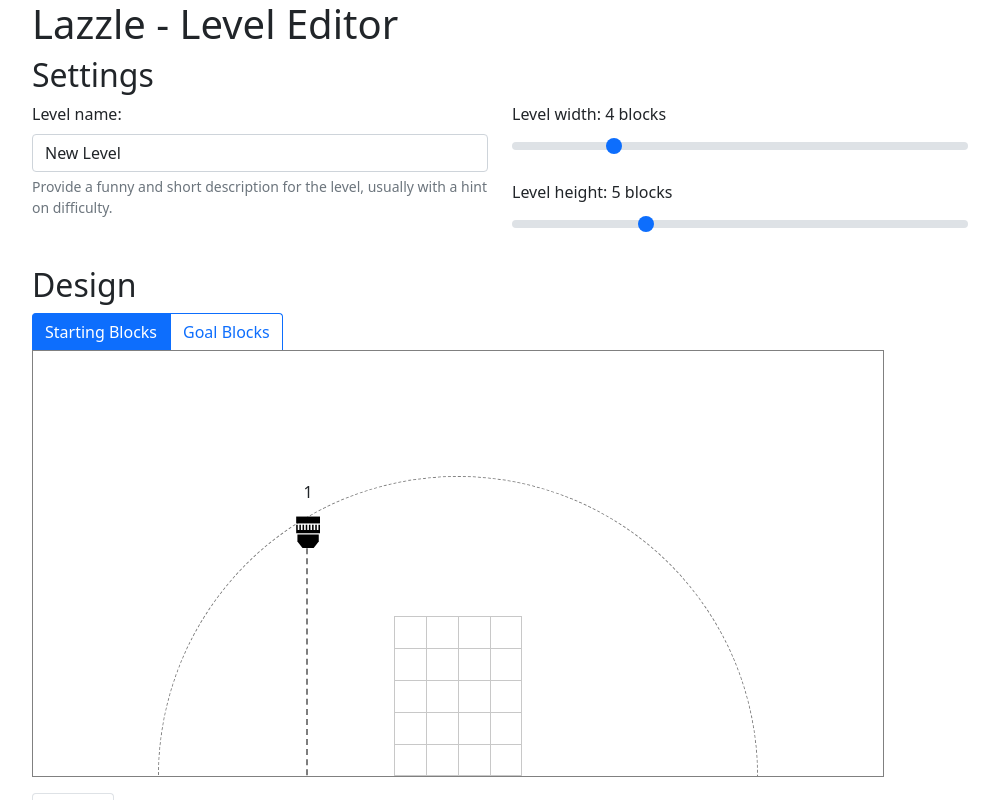
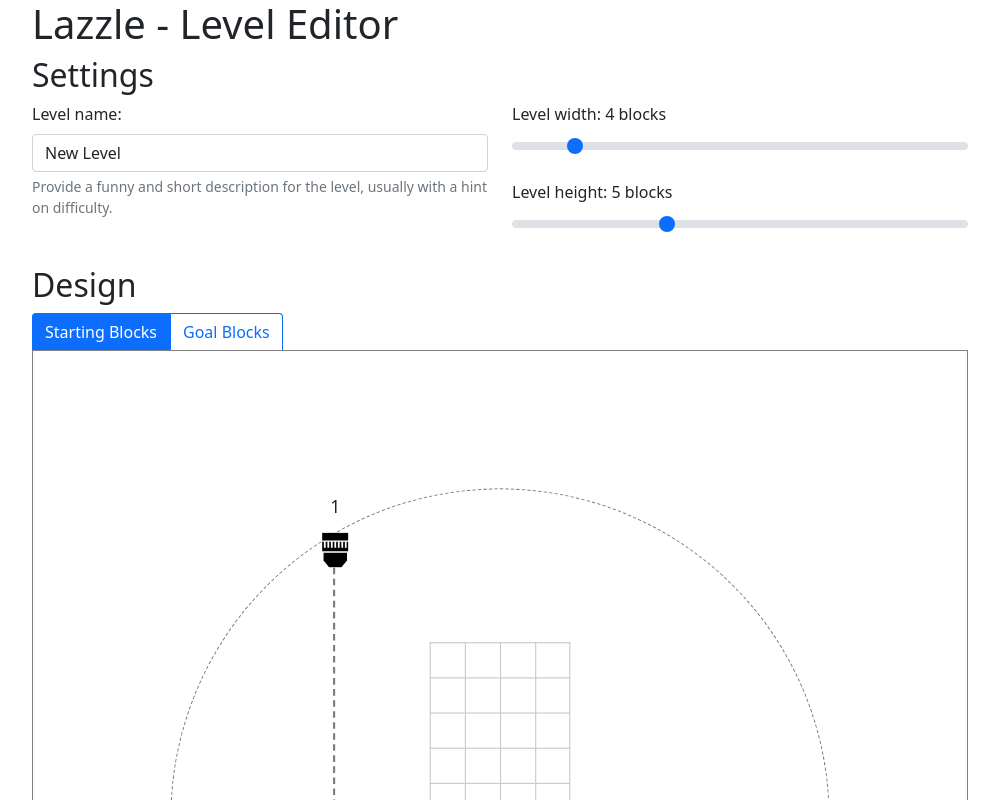
Before and after one commit to steffenraubvogel/lazzle, a React (Create React App) app: page /editor in a window 1280 px wide. Shown: the top 800 px of the page, without its empty margins (140-1139 px from the left). Built offline with nearby package versions, Linux system fonts and the light colour scheme.

Commit message:
auto scaling of game world to parent width

```diff
--- /dev/null
+++ b/src/components/AutoScaler.tsx
@@ -0,0 +1,53 @@
+import { CSSProperties, PropsWithChildren, useEffect, useRef, useState } from "react";
+
+/**
+ * Provides the feature to scale the children to full width of parent element while keeping
+ * the aspect ratio.
+ */
+export default function AutoScaler(props: PropsWithChildren<{
+    defaultWidth: number, // usual width of the children's container in px
+    defaultHeight: number, // usual height of the children's container in px
+    maxScaledHeight: string, // css dimension
+    id?: string // id of div container of children
+    className?: string // css class to apply to div container of children
+    style?: CSSProperties // css styles to apply to div container of children
+}>) {
+
+    const wrapperRef = useRef<HTMLDivElement>(null)
+    const [scaling, setScaling] = useState<number>(1)
+
+    useEffect(() => {
+        function handleResize() {
+            if (wrapperRef.current) {
+                const targetWidth = wrapperRef.current.offsetHeight * props.defaultWidth / props.defaultHeight
+                setScaling(targetWidth / props.defaultWidth)
+            }
+        }
+
+        window.addEventListener('resize', handleResize)
+        handleResize()
+
+        return () => { window.removeEventListener('resize', handleResize) }
+    })
+
+    return (
+        <div ref={wrapperRef} style={{
+            position: 'relative',
+            height: '0',
+            // scale height of div such that aspect ratio is presevered but do not exceed a maximum height
+            paddingBottom: 'min(' + (props.defaultHeight / props.defaultWidth * 100) + '%, ' + props.maxScaledHeight + ')'
+        }}>
+            <div id={props.id} className={props.className} style={{
+                ...props.style,
+                position: 'absolute',
+                width: props.defaultWidth + 'px',
+                height: props.defaultHeight + 'px',
+                transform: 'scale(' + scaling + ') translateX(-50%)',
+                transformOrigin: '0 0',
+                left: '50%',
+            }}>
+                {props.children}
+            </div>
+        </div>
+    )
+}
--- a/src/lazzle/Constants.ts
+++ b/src/lazzle/Constants.ts
@@ -1,7 +1,6 @@
 // visuals
 export const WORLD_WIDTH: number = 850
 export const WORLD_HEIGHT: number = 425
-export const WORLD_ASPECT: number = WORLD_WIDTH / WORLD_HEIGHT
 export const BLOCK_SIZE: number = 32
 
 // local storage keys
--- a/src/lazzle/Game.tsx
+++ b/src/lazzle/Game.tsx
@@ -17,6 +17,7 @@ import { ReactComponent as QuestionMarkIcon } from "bootstrap-icons/icons/questi
 import { ReactComponent as WrongColorIcon } from "./images/wrongColor.svg"
 import { ReactComponent as ShieldPlusIcon } from "bootstrap-icons/icons/shield-plus.svg"
 import { ReactComponent as ShieldMinusIcon } from "bootstrap-icons/icons/shield-minus.svg"
+import AutoScaler from "../components/AutoScaler";
 
 export default function Game(props: {
     level: Level,
@@ -91,7 +92,7 @@ export default function Game(props: {
                 else {
                     setPhase(new LaserShotPhase(next))
                 }
-            }, 1200 * timeModifier)]
+            }, 1200 * timeModifier * (phase.changed ? 1 : 0.25))]
         }
         if (phase instanceof GoalMatchPhase) {
             timers = [setTimeout(() => {
@@ -109,6 +110,8 @@ export default function Game(props: {
     }
 
     function afterLaserShot(laserOrder: number) {
+        let changed = false
+
         // calc destroyed blocks
         for (const laser of lasers) {
             if (laser.order === laserOrder) {
@@ -127,6 +130,8 @@ export default function Game(props: {
                             // laser is re-coloring blocks
                             block.color = Colors[laser.color]
                         }
+
+                        changed = true
                     }
                 }
             }
@@ -154,6 +159,7 @@ export default function Game(props: {
                     if (newBlockY !== block.y) {
                         block.y = newBlockY
                         blockFallen = true
+                        changed = true
                     }
                 }
             }
@@ -162,7 +168,7 @@ export default function Game(props: {
 
         // start fall phase
         setBlocks([...blocks])
-        setPhase(new BlockFallPhase(laserOrder))
+        setPhase(new BlockFallPhase(laserOrder, changed))
     }
 
     function afterAllLasersShot() {
@@ -275,13 +281,12 @@ export default function Game(props: {
                     <button type="button" className="btn btn-light" onClick={() => setSpeed(4.00)} disabled={phase instanceof ResultPhase}>fast</button>
                     <button type="button" className="btn btn-light" onClick={skipEnd} disabled={phase instanceof ResultPhase}><SkipEndIcon /></button>
                 </div>
-                Phase: {phase.displayName}
+                Phase: {phase.displayName}{speed === 0 && ' (stopped)'}
             </>}
         </div>
 
-        <div id='world' className={styles.world + ' mb-3'} style={{
-            width: WORLD_WIDTH + 'px',
-            height: WORLD_HEIGHT + 'px',
+        <div className={styles.worldContainer + ' mb-3'}>
+            <AutoScaler id='world' defaultWidth={WORLD_WIDTH} defaultHeight={WORLD_HEIGHT} maxScaledHeight='100vh' className={styles.world} style={{
                 ['--speed' as any]: (speed === 0 ? 1000 : speed) // a value of exactly 0 would mean division by 0 in CSS
             }}>
                 {blocks.map(block => <BlockComponent key={block.id} block={block} />)}
@@ -344,6 +349,7 @@ export default function Game(props: {
                         {goalBlocks.map(block => <BlockComponent key={block.id} block={block} />)}
                     </div>
                 </>}
+            </AutoScaler>
         </div>
     </>
 }
--- a/src/lazzle/Laser.tsx
+++ b/src/lazzle/Laser.tsx
@@ -177,8 +177,16 @@ export default function LaserComponent(props: { laser: Laser, blocks: Block[], p
 
     function drag(cb: (x: number, y: number) => void) {
         document.onmousemove = event => {
-            const worldBounds = document.querySelector("#world")!.getBoundingClientRect()
-            cb(event.clientX - worldBounds.left, event.clientY - worldBounds.top)
+            const world = document.querySelector("#world")!
+            const scaledWorldBounds = world.getBoundingClientRect()
+            const unscaledWorldBounds = { width: world.clientWidth, height: world.clientHeight }
+
+            // NOTE: the world is usually scaled (css transform) to adapt to available space; we need to scale
+            // the mouse position appropriately
+            const relativeX = (event.clientX - scaledWorldBounds.left) / scaledWorldBounds.width
+            const relativeY = (event.clientY - scaledWorldBounds.top) / scaledWorldBounds.height
+
+            cb(relativeX * unscaledWorldBounds.width, relativeY * unscaledWorldBounds.height)
             setForceRerender(prev => prev + 1)
         };
 
--- a/src/lazzle/Lazzle.module.scss
+++ b/src/lazzle/Lazzle.module.scss
@@ -28,23 +28,15 @@
     opacity: 0.5;
 }
 
-.levelPreview {
-    height: 0;
-    position: relative;
-    overflow: hidden;
+.levelPreview .world {
+    filter: saturate(45%);
+}
 
-    .world {
-        transform-origin: 0 0;
-        border-width: 0;
-        left: 50%; /* in conjunction with generated translateX(-50%) -> centered */
-        filter: saturate(45%);
-    }
+.worldContainer {
+    border: 1px solid grey;
 }
 
 .world {
-    border: 1px solid grey;
-    box-sizing: content-box;
-    position: relative;
     overflow: hidden;
     user-select: none;
 }
--- a/src/lazzle/LazzleEditor.tsx
+++ b/src/lazzle/LazzleEditor.tsx
@@ -10,6 +10,7 @@ import { BLOCK_SIZE, WORLD_HEIGHT, WORLD_WIDTH } from "./Constants";
 import { ReactComponent as EraserIcon } from "bootstrap-icons/icons/eraser.svg"
 import { ReactComponent as ClipboardIcon } from "bootstrap-icons/icons/clipboard.svg"
 import Modal from "../components/Modal";
+import AutoScaler from "../components/AutoScaler";
 import Game from "./Game";
 import Obfuscate from 'react-obfuscate';
 
@@ -231,12 +232,12 @@ export default function LazzleLevelEditor() {
                 <div className="col-12 col-md-6">
                     <div className='mb-3'>
                         <label htmlFor="gridXRange" className="form-label">Level width: {level.gridX} blocks</label>
-                        <input id="gridXRange" type="range" className="form-range" min="1" max="15" step="1" value={level.gridX} onChange={handleGridXRangeChange} />
+                        <input id="gridXRange" type="range" className="form-range" min="1" max="25" step="1" value={level.gridX} onChange={handleGridXRangeChange} />
                     </div>
 
                     <div className='mb-3 mb-md-0'>
                         <label htmlFor="gridYRange" className="form-label">Level height: {level.gridY} blocks</label>
-                        <input id="gridYRange" type="range" className="form-range" min="1" max="15" step="1" value={level.gridY} onChange={handleGridYRangeChange} />
+                        <input id="gridYRange" type="range" className="form-range" min="1" max="13" step="1" value={level.gridY} onChange={handleGridYRangeChange} />
                     </div>
                 </div>
             </div>
@@ -252,7 +253,9 @@ export default function LazzleLevelEditor() {
                 <input type="radio" className="btn-check" name="btnradio" id="btnradio2" autoComplete="off" checked={showGoal} onChange={() => setShowGoal(true)} />
                 <label className="btn btn-outline-primary" htmlFor="btnradio2">Goal Blocks</label>
             </div>
-            <div className={styles.world + ' ' + styles.editor + ' mb-3'} style={{ width: WORLD_WIDTH + 'px', height: WORLD_HEIGHT + 'px' }}>
+
+            <div className={styles.editor + ' mb-3 ' + styles.worldContainer}>
+                <AutoScaler defaultWidth={WORLD_WIDTH} defaultHeight={WORLD_HEIGHT} className={styles.world} maxScaledHeight='100vh'>
                     <div className={styles.blockAidLines}>
                         {Array(level.gridY).fill(0).map((_y, indexY) =>
                             <div key={indexY} className={styles.blockAidLinesRow}>
@@ -273,6 +276,7 @@ export default function LazzleLevelEditor() {
                             {goalBlocks.map(block => <BlockComponent key={block.id} block={block} />)}
                         </div>
                     </>}
+                </AutoScaler>
             </div>
 
             <Tabs>
--- a/src/lazzle/LevelPreview.tsx
+++ b/src/lazzle/LevelPreview.tsx
@@ -1,10 +1,11 @@
 import styles from "./Lazzle.module.scss";
-import { useEffect, useRef, useState } from "react";
+import { useEffect, useState } from "react";
 import BlockComponent, { Block } from "./Block";
-import { WORLD_ASPECT, WORLD_HEIGHT, WORLD_WIDTH } from "./Constants";
+import { WORLD_HEIGHT, WORLD_WIDTH } from "./Constants";
 import LaserComponent, { Laser } from "./Laser";
 import { Level } from "./Levels";
 import { LevelPreviewPhase } from "./Phase";
+import AutoScaler from "../components/AutoScaler";
 
 export default function LevelPreview(props: { level: Level }) {
 
@@ -12,40 +13,17 @@ export default function LevelPreview(props: { level: Level }) {
     const [blocks, setBlocks] = useState<Block[]>([])
     const phase = new LevelPreviewPhase()
 
-    const wrapperRef = useRef<HTMLDivElement>(null)
-    const [previewScaling, setPreviewScaling] = useState<number>(1)
-
     useEffect(() => {
         setLasers(props.level.lasers.map(l => new Laser(l)))
         setBlocks(props.level.blocks.map(b => new Block(b, props.level)))
     }, [props.level])
 
-    useEffect(() => {
-        function handleResize() {
-            if (wrapperRef.current) {
-                const targetWidth = wrapperRef.current.offsetHeight * WORLD_ASPECT
-                setPreviewScaling(targetWidth / WORLD_WIDTH)
-            }
-        }
-
-        window.addEventListener('resize', handleResize)
-        handleResize()
-
-        return () => { window.removeEventListener('resize', handleResize) }
-    })
-
     return (
-        <div ref={wrapperRef} className={styles.levelPreview + ' bg-light'} style={{
-            paddingBottom: 'min(' + (1 / WORLD_ASPECT * 100) + '%, 7rem)' // scale height of div such that aspect ratio is presevered but do not exceed a maximum height
-        }}>
-            <div className={styles.world + ' mb-3'} style={{
-                width: WORLD_WIDTH + 'px',
-                height: WORLD_HEIGHT + 'px',
-                transform: 'scale(' + previewScaling + ') translateX(-50%)'
-            }}>
+        <div className={styles.levelPreview + ' bg-light'}>
+            <AutoScaler defaultWidth={WORLD_WIDTH} defaultHeight={WORLD_HEIGHT} maxScaledHeight='7rem' className={styles.world}>
                 {blocks.map(block => <BlockComponent key={block.id} block={block} />)}
                 {lasers.map(laser => <LaserComponent key={laser.id} laser={laser} phase={phase} blocks={blocks} />)}
-            </div>
+            </AutoScaler>
         </div>
     )
 }
--- a/src/lazzle/Phase.ts
+++ b/src/lazzle/Phase.ts
@@ -50,7 +50,7 @@ export class LaserShotPhase extends Phase {
  */
 export class BlockFallPhase extends Phase {
 
-    constructor(public readonly order: number) {
+    constructor(public readonly order: number, public readonly changed: boolean) {
         super()
     }
 
```
Lines whose indentation alone changed are shown as unchanged.
